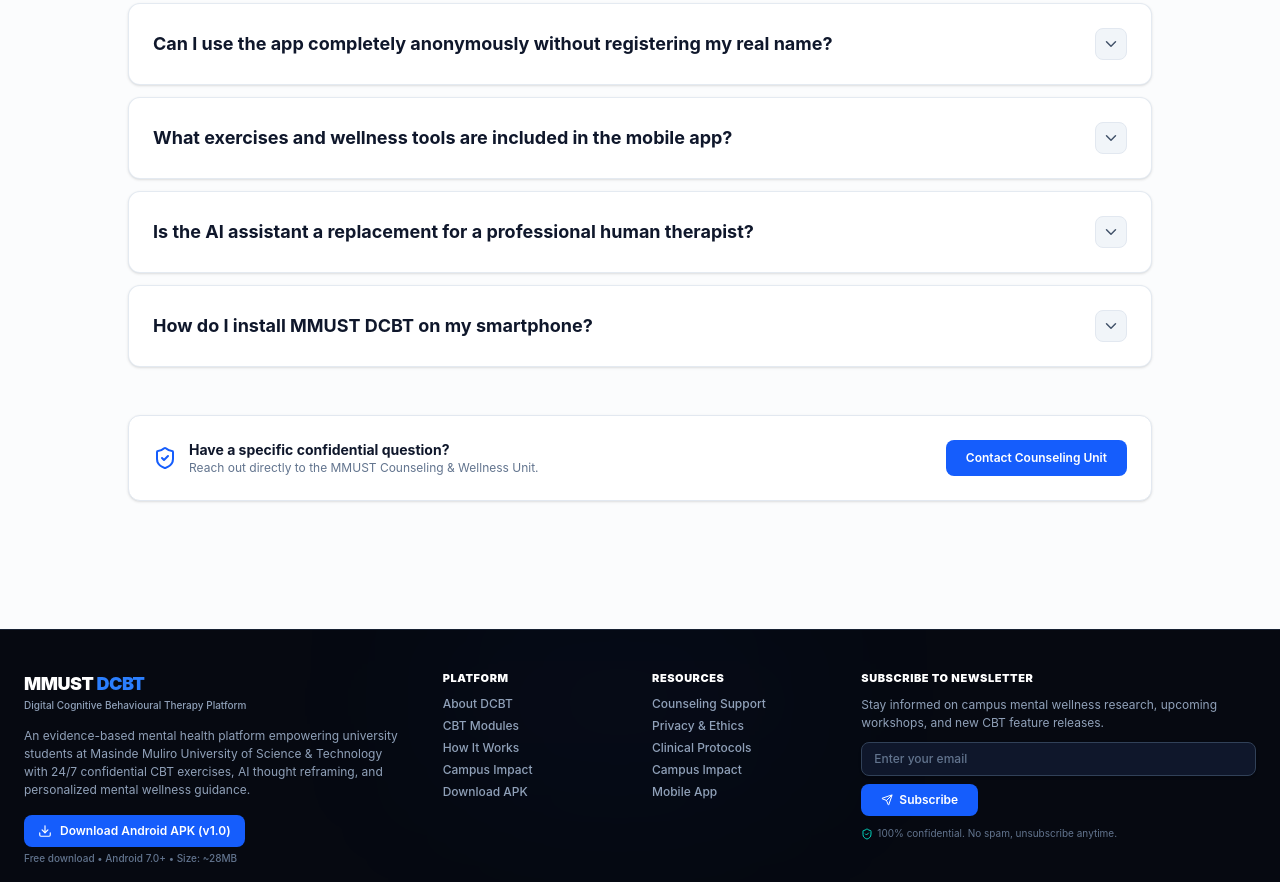
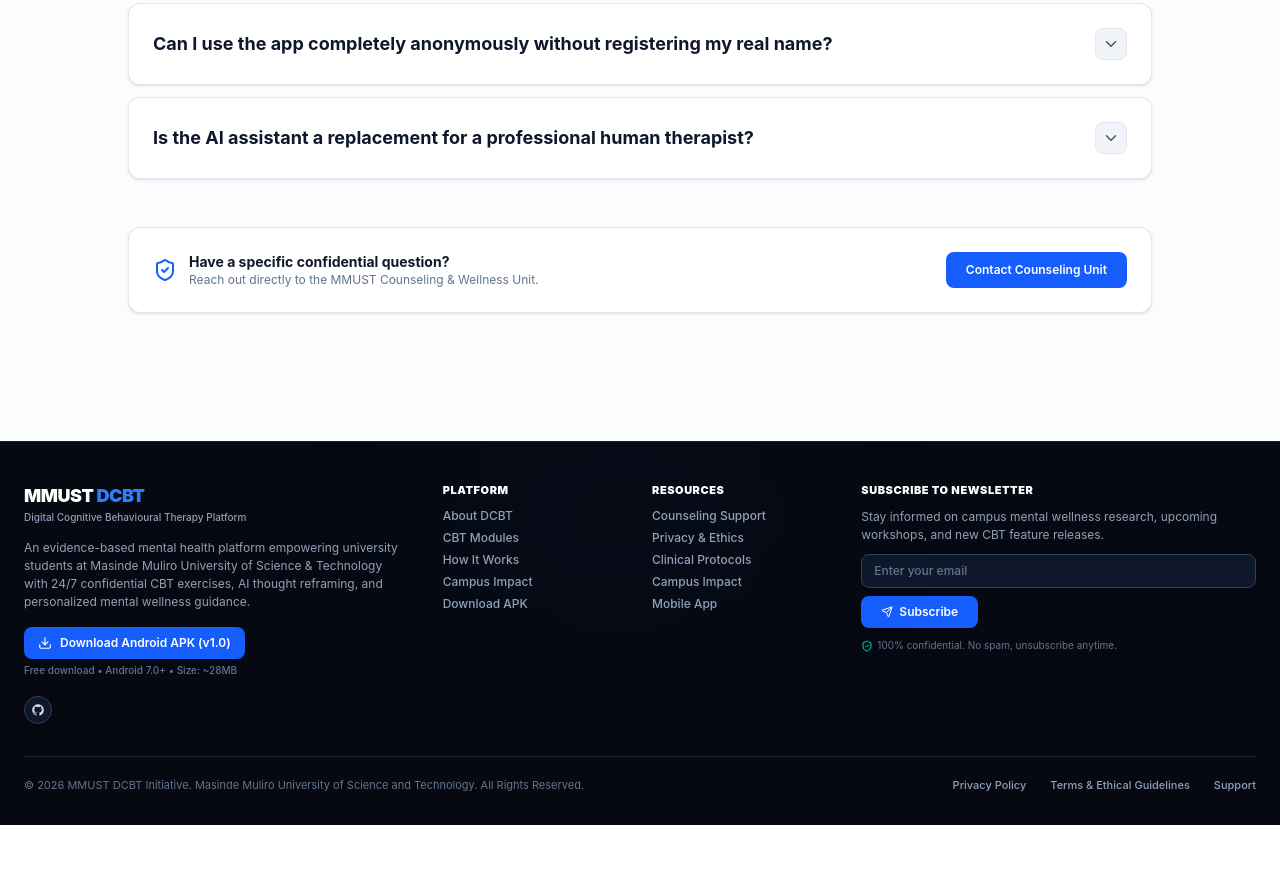
Before and after one commit to Calvinmuemah/MMUST-DCBT, a React (Vite) app in the folder client/: page / in a window 1280 px wide. Shown: the part 7920-8802 px from the top of the page. After the commit the page ends 8745 px from the top, so only its background shows below. Built offline with nearby package versions, Linux system fonts and the light colour scheme; no server answers.

Commit message:
refactor(faq): streamline to 4 core student-focused questions

```diff
--- a/client/src/components/landing/FaqSection.jsx
+++ b/client/src/components/landing/FaqSection.jsx
@@ -18,16 +18,8 @@ export default function FaqSection() {
       a: "Yes. In the app, you can create or generate an anonymous alias. You do not need to provide your student registration number, personal email, or phone number to access full cognitive reframing modules and AI support."
     },
     {
-      q: "What exercises and wellness tools are included in the mobile app?",
-      a: "The MMUST DCBT Android app features evidence-based cognitive restructuring exercises, structured self-care journaling, daily habit planning, distortion pattern analyzers, mood trend analytics, and 24/7 AI-guided conversational support."
-    },
-    {
       q: "Is the AI assistant a replacement for a professional human therapist?",
       a: "No. MMUST DCBT is designed as a proactive digital self-management and cognitive training tool based on proven CBT techniques. While highly effective for managing everyday exam stress, anxiety, and negative thinking, it is not a substitute for formal psychiatric treatment. It serves as an early-intervention bridge to campus counselors."
-    },
-    {
-      q: "How do I install MMUST DCBT on my smartphone?",
-      a: "Simply tap any 'Download APK' button on this website to download the MMUST DCBT Android APK directly to your phone. Tap the downloaded file to install it in seconds."
     }
   ];
 
```
